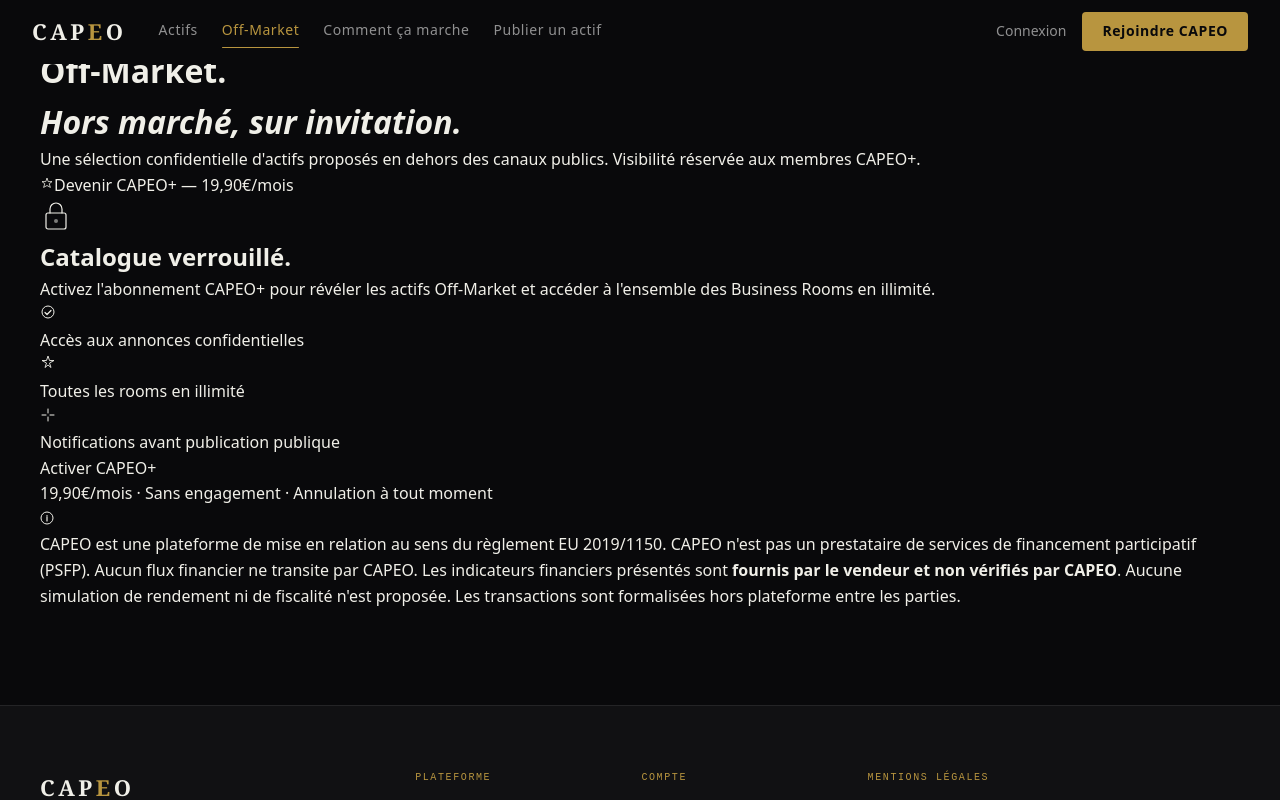
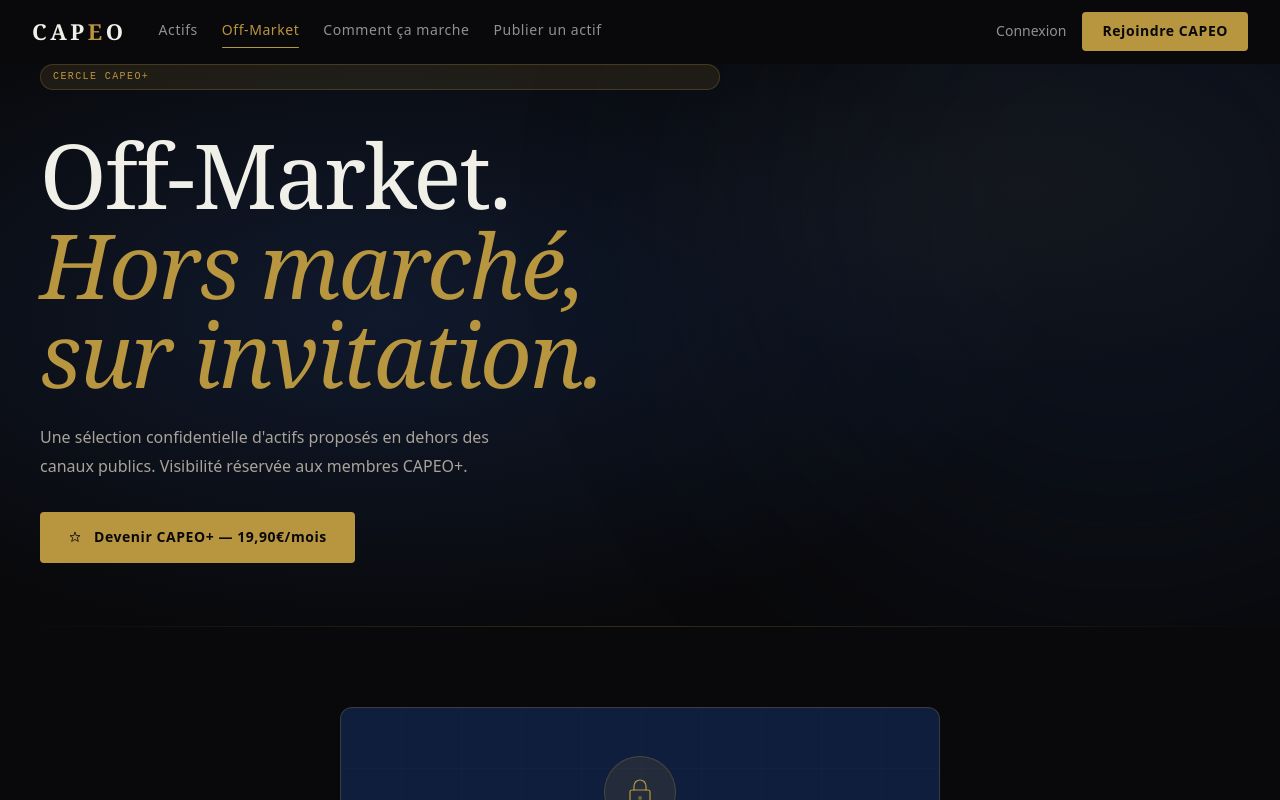
Before and after one commit to devcapeo/CAPEO, a React (Vite) app: page /off-market in a window 1280 px wide. Shown: the top 800 px of the page. Built offline with nearby package versions, Linux system fonts and the light colour scheme.

Commit message:
Update OffMarket.css

```diff
--- a/src/pages/OffMarket/OffMarket.css
+++ b/src/pages/OffMarket/OffMarket.css
@@ -1,337 +1,293 @@
 /* ============================================
-   CAPEO — OFF MARKET CSS
-   Responsive mobile first.
+   CAPEO — OFF-MARKET V2 CSS
+   Hero dark + bloc verrouillé centré.
    ============================================ */
 
-   .offmarket-page {
-    padding-top: var(--header-height);
+.offmarket {
   min-height: 100vh;
 }
 
-  /* ── EN-TÊTE ── */
-  .offmarket-page__header {
-    padding: var(--space-12) 0 var(--space-8);
-    border-bottom: 1px solid var(--border);
+/* ── HERO ── */
+.offmarket__hero {
+  position: relative;
+  min-height: 72vh;
+  display: flex;
+  align-items: center;
+  overflow: hidden;
+}
+
+.offmarket__hero-bg {
+  position: absolute;
+  inset: 0;
+  background:
+    radial-gradient(ellipse 80% 80% at 30% 50%,
+      rgba(26,50,96,0.4) 0%, transparent 65%),
+    radial-gradient(ellipse 50% 50% at 80% 30%,
+      rgba(184,149,63,0.06) 0%, transparent 60%);
+  z-index: 0;
+}
+
+.offmarket__hero-orb {
+  position: absolute;
+  width: 700px;
+  height: 700px;
+  border-radius: 50%;
+  background: rgba(26,50,96,0.2);
+  filter: blur(120px);
+  top: -20%;
+  right: -15%;
+  z-index: 0;
+  animation: orbFloat 10s ease-in-out infinite;
+}
+
+.offmarket__hero-inner {
+  position: relative;
+  z-index: 1;
+  padding-top: var(--space-16);
+  padding-bottom: var(--space-16);
+}
+
+.offmarket__hero-content {
+  max-width: 680px;
+  display: flex;
+  flex-direction: column;
+  gap: var(--space-6);
+}
+
+.offmarket__hero-title {
+  font-family: var(--font-serif);
+  font-size: clamp(48px, 7vw, 96px);
+  font-weight: 400;
+  line-height: 1.0;
+  color: var(--text);
+  letter-spacing: -0.02em;
+}
+.offmarket__hero-title em {
+  font-style: italic;
+  color: var(--gold);
+  display: block;
+}
+
+.offmarket__hero-sub {
+  font-size: var(--text-base);
+  font-weight: 300;
+  color: var(--text-muted);
+  line-height: 1.8;
+  max-width: 500px;
+}
+
+.offmarket__hero-cta {
+  display: inline-flex;
+  align-items: center;
+  gap: var(--space-3);
+  padding: 14px 28px;
+  background: var(--gold);
+  color: var(--bg-deep);
+  border-radius: var(--radius-xs);
+  font-family: var(--font-sans);
+  font-size: var(--text-sm);
+  font-weight: 600;
+  letter-spacing: 0.04em;
+  text-decoration: none;
+  transition: all var(--transition);
+  width: fit-content;
+  margin-top: var(--space-2);
+}
+.offmarket__hero-cta:hover {
+  background: var(--gold-light);
+  transform: translateY(-2px);
+  box-shadow: var(--shadow-gold);
+}
+
+.offmarket__hero-line {
+  position: absolute;
+  bottom: 0;
+  left: 0;
+  right: 0;
+  height: 1px;
   background: linear-gradient(
-      180deg,
-      rgba(201,168,76,0.04) 0%,
-      transparent 100%
+    90deg,
+    transparent,
+    var(--gold-border),
+    transparent
   );
 }
 
-  .offmarket-page__header-inner {
+/* ── CATALOGUE VERROUILLÉ ── */
+.offmarket__locked-wrap {
+  padding: var(--space-20) var(--space-10);
   display: flex;
-    align-items: flex-start;
-    justify-content: space-between;
-    gap: var(--space-8);
+  justify-content: center;
 }
 
-  .offmarket-page__title {
+.offmarket__locked {
+  background: var(--blue-dark);
+  border: 1px solid var(--gold-border);
+  border-radius: var(--radius-md);
+  padding: var(--space-12) var(--space-10);
+  max-width: 600px;
+  width: 100%;
+  display: flex;
+  flex-direction: column;
+  align-items: center;
+  text-align: center;
+  gap: var(--space-6);
+  position: relative;
+  overflow: hidden;
+}
+
+/* Texture fond */
+.offmarket__locked::before {
+  content: '';
+  position: absolute;
+  inset: 0;
+  background-image:
+    linear-gradient(rgba(255,255,255,0.01) 1px, transparent 1px),
+    linear-gradient(90deg, rgba(255,255,255,0.01) 1px, transparent 1px);
+  background-size: 60px 60px;
+  pointer-events: none;
+}
+
+/* Orb interne */
+.offmarket__locked::after {
+  content: '';
+  position: absolute;
+  width: 300px;
+  height: 300px;
+  border-radius: 50%;
+  background: rgba(184,149,63,0.05);
+  filter: blur(80px);
+  bottom: -30%;
+  right: -10%;
+  pointer-events: none;
+}
+
+.offmarket__locked-icon {
+  width: 72px;
+  height: 72px;
+  border-radius: 50%;
+  border: 1px solid var(--gold-border);
+  background: var(--gold-dim);
+  display: flex;
+  align-items: center;
+  justify-content: center;
+  color: var(--gold);
+  position: relative;
+  z-index: 1;
+}
+
+.offmarket__locked-title {
   font-family: var(--font-serif);
-    font-size: clamp(36px, 5vw, 64px);
+  font-size: clamp(28px, 4vw, 40px);
   font-weight: 400;
   color: var(--text);
-    margin-bottom: var(--space-3);
-    line-height: 1.1;
+  position: relative;
+  z-index: 1;
 }
 
-  .offmarket-page__sub {
-    font-size: var(--text-base);
+.offmarket__locked-desc {
+  font-size: var(--text-sm);
   font-weight: 300;
   color: var(--text-muted);
-    line-height: 1.75;
-    max-width: 480px;
+  line-height: 1.8;
+  max-width: 420px;
+  position: relative;
+  z-index: 1;
 }
 
-  .offmarket-page__lock-icon {
-    color: var(--gold);
-    opacity: 0.4;
-    flex-shrink: 0;
-    margin-top: var(--space-4);
+.offmarket__locked-perks {
+  display: flex;
+  flex-direction: column;
+  gap: var(--space-3);
+  width: 100%;
+  max-width: 360px;
+  position: relative;
+  z-index: 1;
 }
 
-  /* ── BANNER PREMIUM ── */
-  .offmarket-banner {
+.offmarket__locked-perk {
   display: flex;
   align-items: center;
-    justify-content: space-between;
-    gap: var(--space-6);
-    padding: var(--space-5) var(--space-6);
-    background: var(--gold-dim);
-    border: 1px solid var(--gold-border);
-    border-radius: var(--radius-md);
-    margin: var(--space-8) 0;
-    flex-wrap: wrap;
+  gap: var(--space-4);
+  font-size: var(--text-sm);
+  font-weight: 300;
+  color: var(--text-muted);
+  text-align: left;
 }
 
-  .offmarket-banner__content {
+.offmarket__locked-perk-icon {
+  color: var(--gold);
+  flex-shrink: 0;
+  width: 20px;
+}
+
+.offmarket__locked-cta {
+  display: inline-flex;
+  align-items: center;
+  padding: 14px 36px;
+  background: var(--gold);
+  color: var(--bg-deep);
+  border-radius: var(--radius-xs);
+  font-family: var(--font-sans);
+  font-size: var(--text-sm);
+  font-weight: 600;
+  letter-spacing: 0.06em;
+  text-transform: uppercase;
+  text-decoration: none;
+  transition: all var(--transition);
+  position: relative;
+  z-index: 1;
+}
+.offmarket__locked-cta:hover {
+  background: var(--gold-light);
+  transform: translateY(-2px);
+  box-shadow: var(--shadow-gold);
+}
+
+.offmarket__locked-note {
+  font-family: var(--font-mono);
+  font-size: 11px;
+  letter-spacing: 0.08em;
+  color: var(--text-dim);
+  font-style: italic;
+  position: relative;
+  z-index: 1;
+}
+
+/* ── DISCLAIMER ── */
+.offmarket__disclaimer {
+  padding: var(--space-10) var(--space-10) var(--space-16);
+}
+
+.offmarket__disclaimer-inner {
   display: flex;
   align-items: flex-start;
   gap: var(--space-4);
-    flex: 1;
+  padding: var(--space-5) var(--space-6);
+  border-left: 2px solid var(--gold-border);
+  background: rgba(184,149,63,0.03);
 }
 
-  .offmarket-banner__icon {
+.offmarket__disclaimer-icon {
   color: var(--gold);
   flex-shrink: 0;
   margin-top: 2px;
 }
 
-  .offmarket-banner__title {
-    font-family: var(--font-serif);
-    font-size: var(--text-lg);
-    font-weight: 400;
-    color: var(--text);
-    margin-bottom: var(--space-2);
-  }
-
-  .offmarket-banner__desc {
-    font-size: var(--text-sm);
-    font-weight: 300;
-    color: var(--text-muted);
-    line-height: 1.65;
-  }
-
-  .offmarket-banner__btn {
-    padding: 12px 24px;
-    background: var(--gold);
-    color: var(--bg-deep);
-    border-radius: var(--radius-sm);
-    font-size: var(--text-sm);
-    font-weight: 500;
-    letter-spacing: 0.05em;
-    text-decoration: none;
-    transition: all var(--transition);
-    white-space: nowrap;
-    flex-shrink: 0;
-  }
-  .offmarket-banner__btn:hover {
-    background: var(--gold-light);
-    transform: translateY(-1px);
-    box-shadow: var(--shadow-gold);
-  }
-
-  /* ── GRILLE ── */
-  .offmarket-grid {
-    display: grid;
-    grid-template-columns: repeat(2, 1fr);
-    gap: var(--space-5);
-    padding: var(--space-4) 0 var(--space-12);
-  }
-
-  /* ── CARTE ── */
-  .offmarket-card {
-    background: var(--bg-card);
-    border: 1px solid var(--border);
-    border-radius: var(--radius-md);
-    overflow: hidden;
-    transition: all var(--transition);
-  }
-  .offmarket-card:hover {
-    border-color: var(--gold-border);
-    transform: translateY(-2px);
-    box-shadow: var(--shadow-lg);
-  }
-
-  /* Image */
-  .offmarket-card__img {
-    position: relative;
-    height: 220px;
-    display: flex;
-    align-items: center;
-    justify-content: center;
-    overflow: hidden;
-  }
-
-  .offmarket-card__img-bg {
-    position: absolute;
-    inset: 0;
-  }
-  .offmarket-card__img-bg--a {
-    background: linear-gradient(135deg, #0F1E3D, #1A3260);
-  }
-  .offmarket-card__img-bg--b {
-    background: linear-gradient(135deg, #1A1408, #2D2210);
-  }
-
-  /* Cadenas overlay */
-  .offmarket-card__lock {
-    position: absolute;
-    inset: 0;
-    background: rgba(5,8,15,0.75);
-    backdrop-filter: blur(6px);
-    display: flex;
-    flex-direction: column;
-    align-items: center;
-    justify-content: center;
-    gap: var(--space-3);
-    z-index: 2;
-  }
-
-  .offmarket-card__lock-icon {
-    width: 52px;
-    height: 52px;
-    border-radius: 50%;
-    background: var(--gold-dim);
-    border: 1px solid var(--gold-border);
-    display: flex;
-    align-items: center;
-    justify-content: center;
-    color: var(--gold);
-  }
-
-  .offmarket-card__lock-text {
-    font-family: var(--font-mono);
-    font-size: 10px;
-    letter-spacing: 0.12em;
-    text-transform: uppercase;
-    color: var(--gold);
-  }
-
-  /* Badges */
-  .offmarket-card__badges {
-    position: absolute;
-    top: var(--space-4);
-    left: var(--space-4);
-    right: var(--space-4);
-    display: flex;
-    align-items: center;
-    justify-content: space-between;
-    z-index: 3;
-  }
-
-  .offmarket-card__cat {
-    padding: 3px 10px;
-    background: rgba(5,8,15,0.85);
-    border: 1px solid var(--border);
-    border-radius: var(--radius-xs);
-    font-family: var(--font-mono);
-    font-size: 9px;
-    letter-spacing: 0.1em;
-    text-transform: uppercase;
-    color: var(--text-muted);
-  }
-
-  .offmarket-card__exclusive {
-    padding: 3px 10px;
-    background: var(--gold-dim);
-    border: 1px solid var(--gold-border);
-    border-radius: var(--radius-xs);
-    font-family: var(--font-mono);
-    font-size: 9px;
-    letter-spacing: 0.1em;
-    text-transform: uppercase;
-    color: var(--gold);
-  }
-
-  /* Corps */
-  .offmarket-card__body {
-    padding: var(--space-5) var(--space-5) var(--space-4);
-  }
-
-  .offmarket-card__title {
-    font-family: var(--font-serif);
-    font-size: var(--text-xl);
-    font-weight: 400;
-    color: var(--text);
-    margin-bottom: var(--space-2);
-    line-height: 1.2;
-  }
-
-  .offmarket-card__location {
-    display: flex;
-    align-items: center;
-    gap: var(--space-2);
+.offmarket__disclaimer-text {
   font-size: var(--text-xs);
   font-weight: 300;
   color: var(--text-dim);
-    margin-bottom: var(--space-4);
+  line-height: 1.8;
 }
-  .offmarket-card__location svg { opacity: 0.5; }
-
-  .offmarket-card__teaser {
-    font-size: var(--text-sm);
-    font-weight: 300;
+.offmarket__disclaimer-text strong {
   color: var(--text-muted);
-    line-height: 1.65;
-    margin-bottom: var(--space-4);
-    transition: filter var(--transition);
-  }
-
-  .offmarket-card__teaser--blurred {
-    filter: blur(4px);
-    user-select: none;
-    pointer-events: none;
-  }
-
-  .offmarket-card__price {
-    font-family: var(--font-mono);
-    font-size: var(--text-lg);
-    color: var(--gold);
-    margin-bottom: var(--space-4);
-    letter-spacing: 0.06em;
-  }
-
-  .offmarket-card__footer {
-    display: flex;
-    align-items: center;
-    justify-content: space-between;
-    padding-top: var(--space-4);
-    border-top: 1px solid var(--border);
-  }
-
-  .offmarket-card__interests {
-    display: flex;
-    align-items: center;
-    gap: var(--space-2);
-    font-size: var(--text-xs);
-    font-weight: 300;
-    color: var(--text-muted);
-  }
-  .offmarket-card__interests strong {
-    color: var(--text);
   font-weight: 500;
 }
 
-  .offmarket-card__cta {
-    font-family: var(--font-mono);
-    font-size: 10px;
-    letter-spacing: 0.08em;
-    color: var(--gold);
-    text-decoration: none;
-    transition: color var(--transition);
+/* ── RESPONSIVE ── */
+@media (max-width: 1024px) {
+  .offmarket__locked-wrap {
+    padding: var(--space-16) var(--space-8);
   }
-  .offmarket-card__cta:hover { color: var(--gold-light); }
-
-  .offmarket-card__cta--locked {
-    display: flex;
-    align-items: center;
-    gap: var(--space-1);
-    color: var(--text-dim);
-    text-decoration: none;
-    transition: color var(--transition);
-  }
-  .offmarket-card__cta--locked:hover { color: var(--gold); }
-
-  /* ── CTA FINAL ── */
-  .offmarket-cta {
-    padding: var(--space-16) 0;
-    text-align: center;
-    border-top: 1px solid var(--border);
-    margin-top: var(--space-8);
-  }
-
-  .offmarket-cta__title {
-    font-family: var(--font-serif);
-    font-size: clamp(32px, 4vw, 52px);
-    font-weight: 400;
-    color: var(--text);
-    line-height: 1.1;
-    margin-bottom: var(--space-5);
-  }
-  .offmarket-cta__title em {
-    font-style: italic;
-    color: var(--gold);
-  }
-
-  .o
+  .offmarket__disclaimer {
```
Lines whose indentation alone changed are shown as unchanged.
